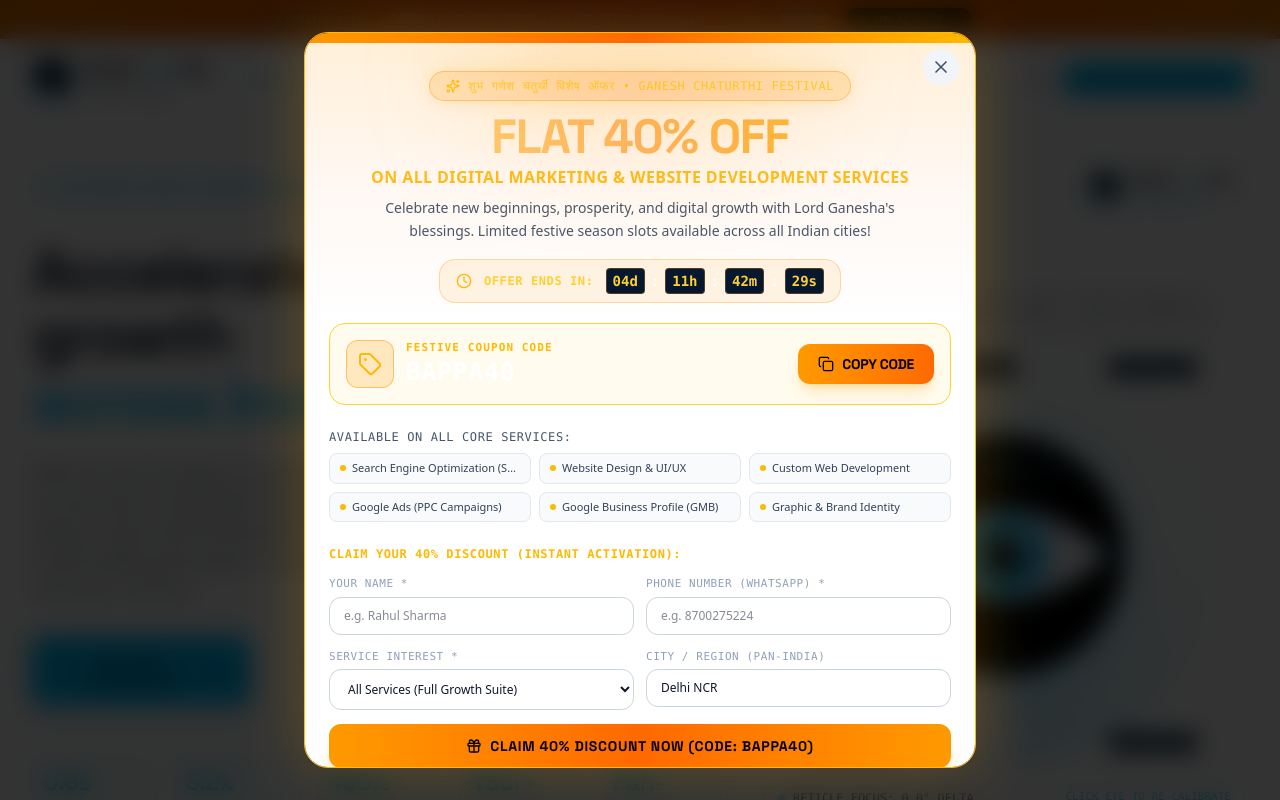
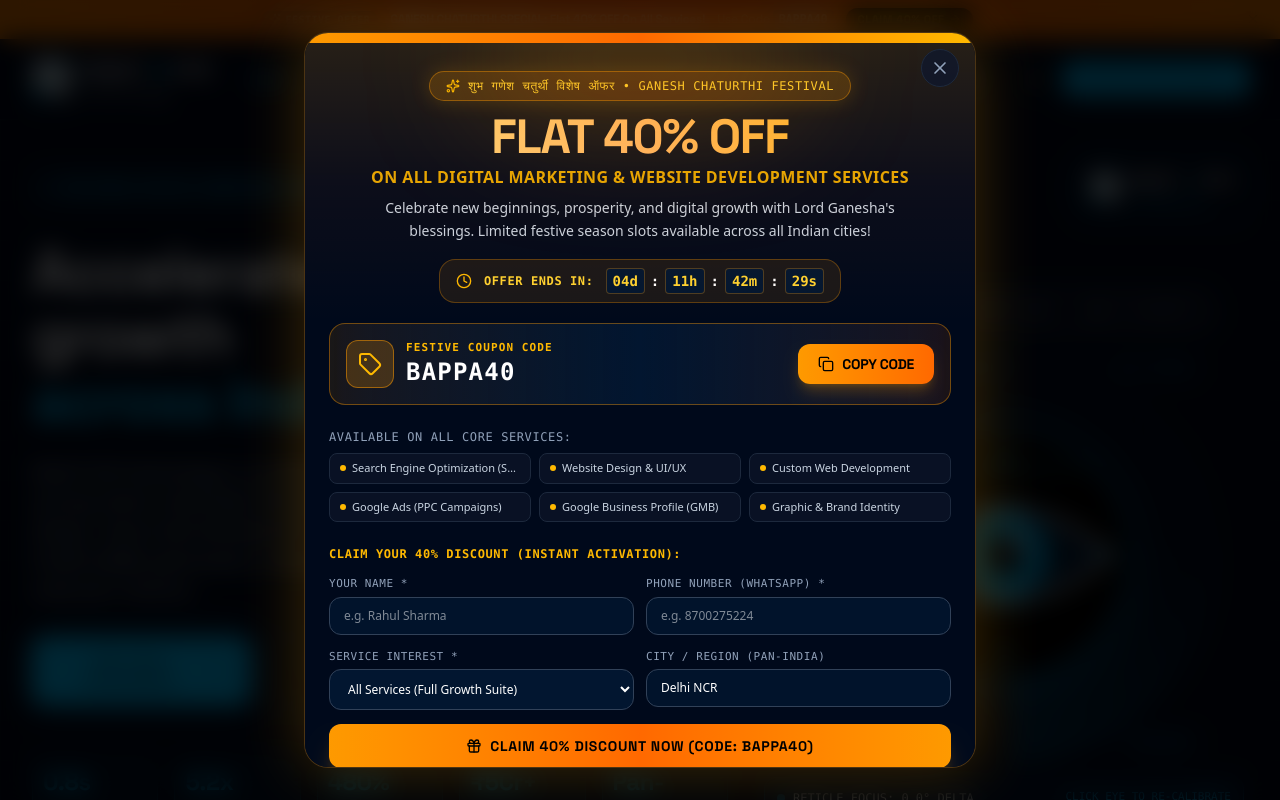
Before and after one commit to gourav4222f/right-eye-tech, a React (Vite) app: page / in a window 1280 px wide. Shown: the top 800 px of the page. Built offline with nearby package versions, Linux system fonts and the light colour scheme.

Commit message:
feat: set dark mode as default theme
Enforce dark mode globally by setting the root class and removing system preference overrides to ensure consistent branding across all environments.

```diff
--- a/index.html
+++ b/index.html
@@ -1,5 +1,5 @@
 <!doctype html>
-<html lang="en">
+<html lang="en" class="dark">
   <head>
     <meta charset="UTF-8" />
     <meta name="viewport" content="width=device-width, initial-scale=1.0" />
--- a/src/App.tsx
+++ b/src/App.tsx
@@ -21,12 +21,11 @@
 import { SERVICES_DATA, INDUSTRIES_DATA, LOCATIONS_DATA } from './data/siteData';
 
 export default function App() {
-  // Theme State: Default to dark (the native mode for RIGHT EYE Technology) or localStorage / system preference
+  // Theme State: Dark mode by default for RIGHT EYE Technology
   const [theme, setTheme] = useState<ThemeMode>(() => {
     if (typeof window !== 'undefined') {
       const saved = localStorage.getItem('ret_theme_mode') as ThemeMode | null;
       if (saved === 'dark' || saved === 'light') return saved;
-      return window.matchMedia('(prefers-color-scheme: light)').matches ? 'light' : 'dark';
     }
     return 'dark';
   });
```
